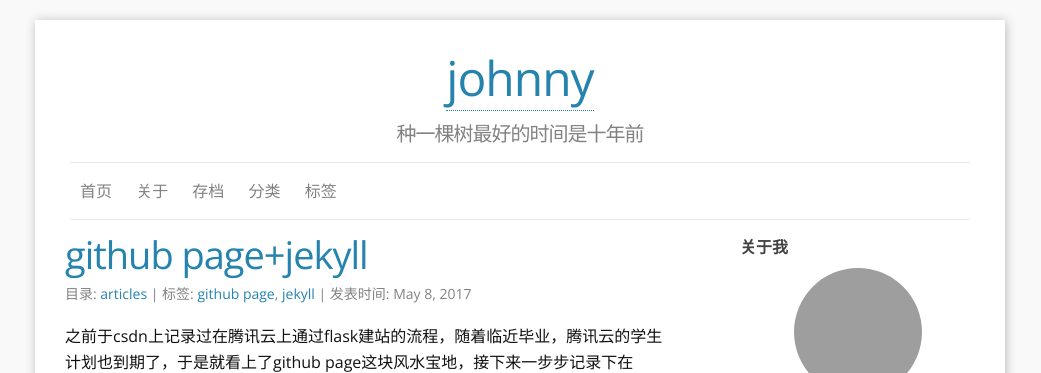
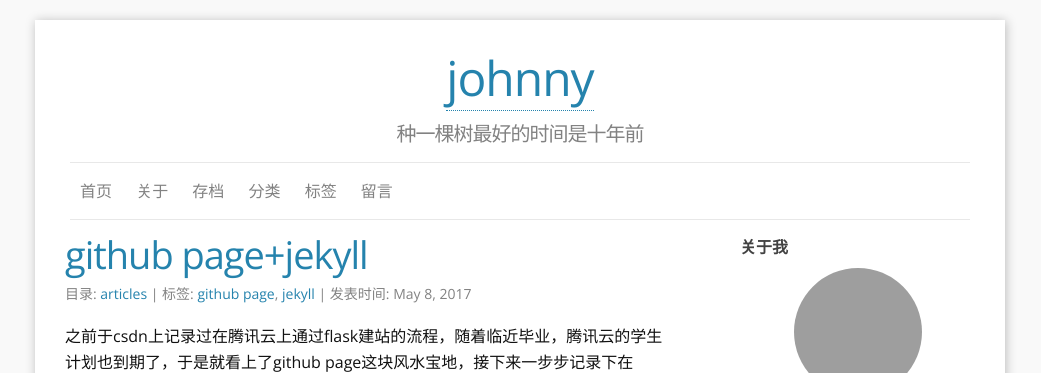
Before and after one commit to cnafan/cnafan.github.io, a Jekyll site: the page built from index.html, in a window 1280 px wide. Shown: the top 373 px of the page, without its empty margins (120-1161 px from the left). Built offline with Jekyll 4.4.1, drawn with Linux system fonts in a browser that asks for light colours; nearby versions of some CDN libraries; the list of posts is cut into pages by our own code; grey boxes are pictures that could not be loaded.

Commit message:
Update _config.yml

```diff
--- a/_config.yml
+++ b/_config.yml
@@ -46,6 +46,7 @@ locales:
       Copyright_Notice: "Copyright Notice"
       Recent_Posts: "Recent Posts"
       Tags: "Tags"
+      Guestbook: "Guestbook"
       Previous: "Older"
       Next: "Newer"
       PostedInCategories: "Posted in"
@@ -60,6 +61,7 @@ locales:
       Archives: "存档"
       Blogroll: "良师益友"
       Categories: "分类"
+      Guestbook: "留言"
       Copyright_Notice: "版权声明"
       Recent_Posts: "近期文章"
       Tags: "标签"
```
